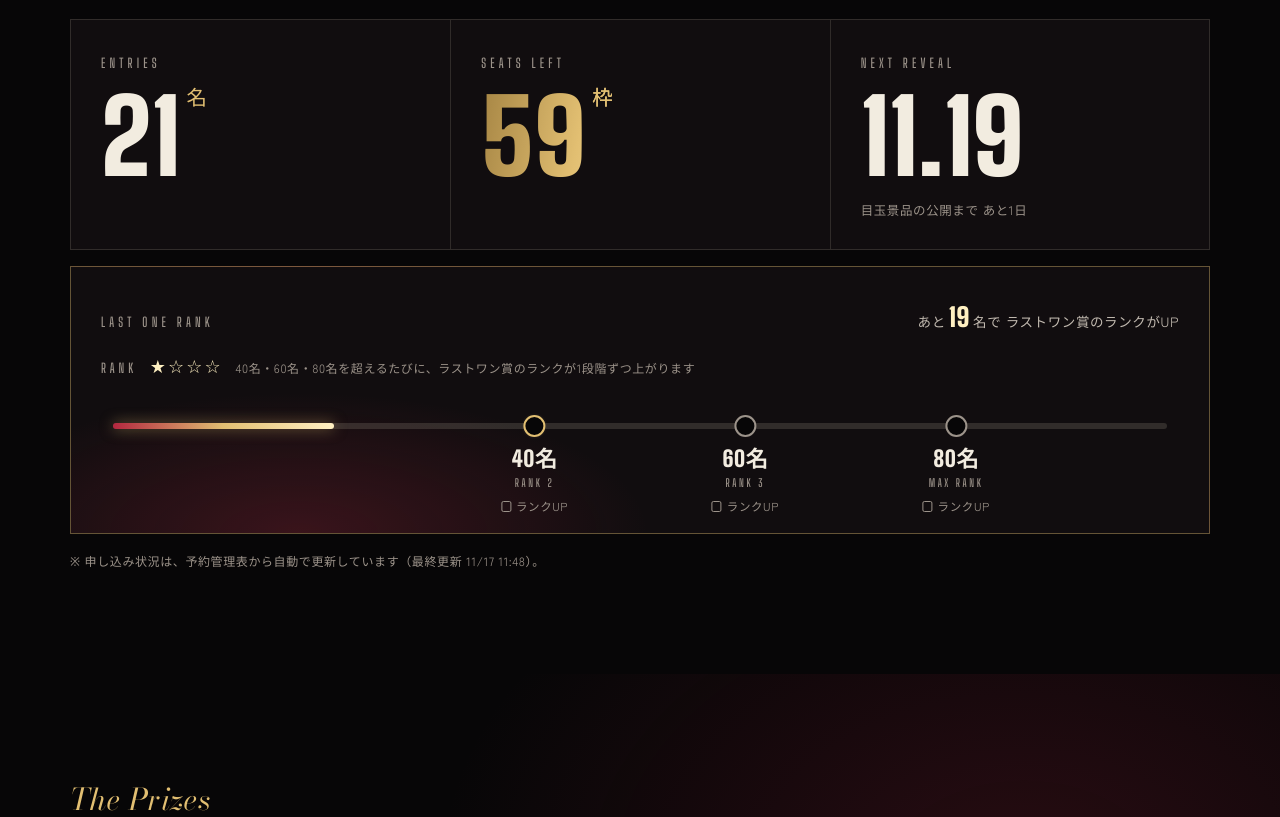
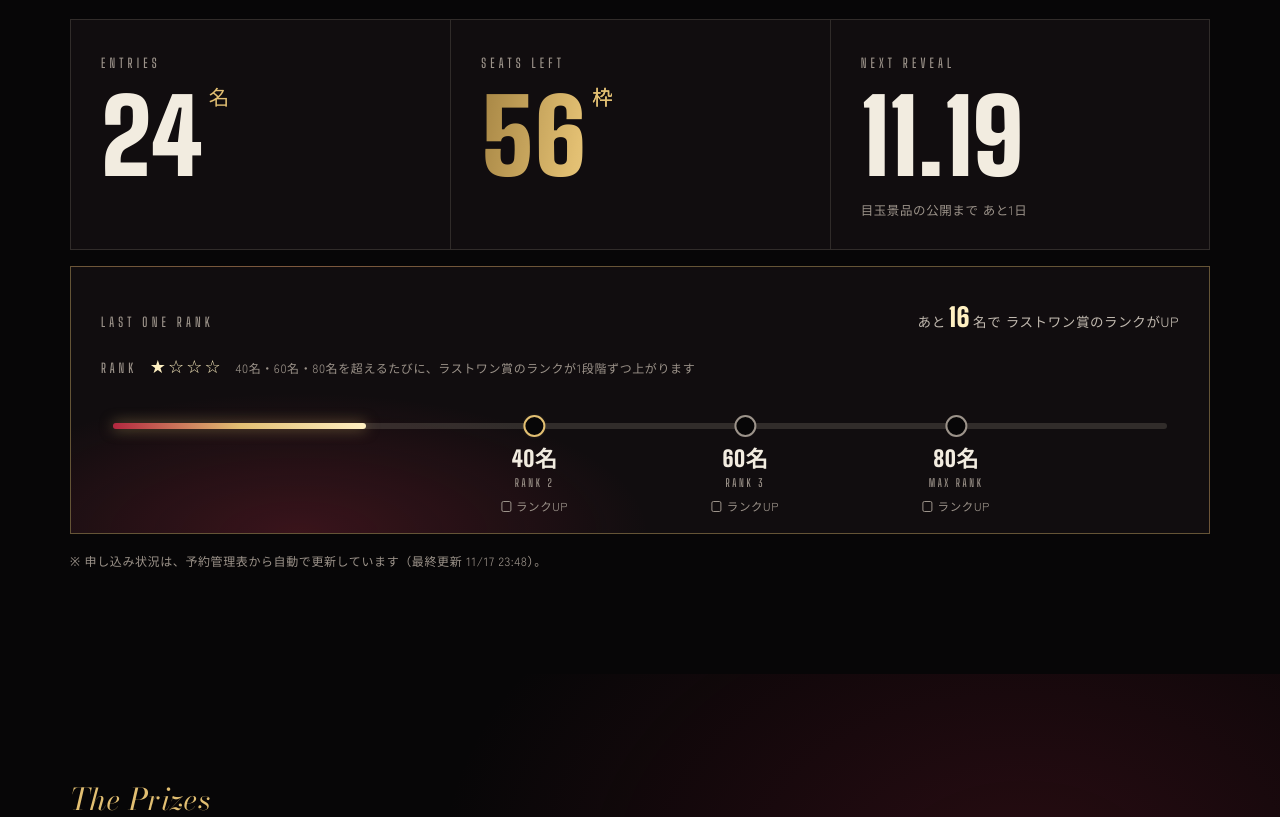
Before and after one commit to mozalink0001-lgtm/bonenkai2026, a plain HTML site: page index.html in a window 1280 px wide. Shown: the part 1248-2065 px from the top of the page. Drawn offline with nearby package versions, Linux system fonts and the light colour scheme; a web font is replaced by a local one.

Commit message:
申し込み人数を24名に更新
Co-Authored-By: Claude Opus 5.5 <noreply@anthropic.com>
Claude-Session: https://claude.ai/code/session_01WKBzcfV5RtaoUxEUigUVZC

```diff
--- a/index.html
+++ b/index.html
@@ -817,7 +817,7 @@ footer .wrap{display:flex;justify-content:space-between;gap:12px;flex-wrap:wrap;
 <script>
 (function(){
   // 申し込み人数：予約管理表（イベント別集計・イベントID 261204）の予約数。定期タスクが定期的に書き換える
-  var LIVE = { entries: 21, capacity: 80, max: 100, prizes: 20, updated: '2026-11-17T20:48' };
+  var LIVE = { entries: 24, capacity: 80, max: 100, prizes: 20, updated: '2026-11-18T08:48' };
 
   var EVENT = new Date('2026-12-11T19:30:00+09:00');
   var DEADLINE = new Date('2026-11-30T23:59:59+09:00');
```
